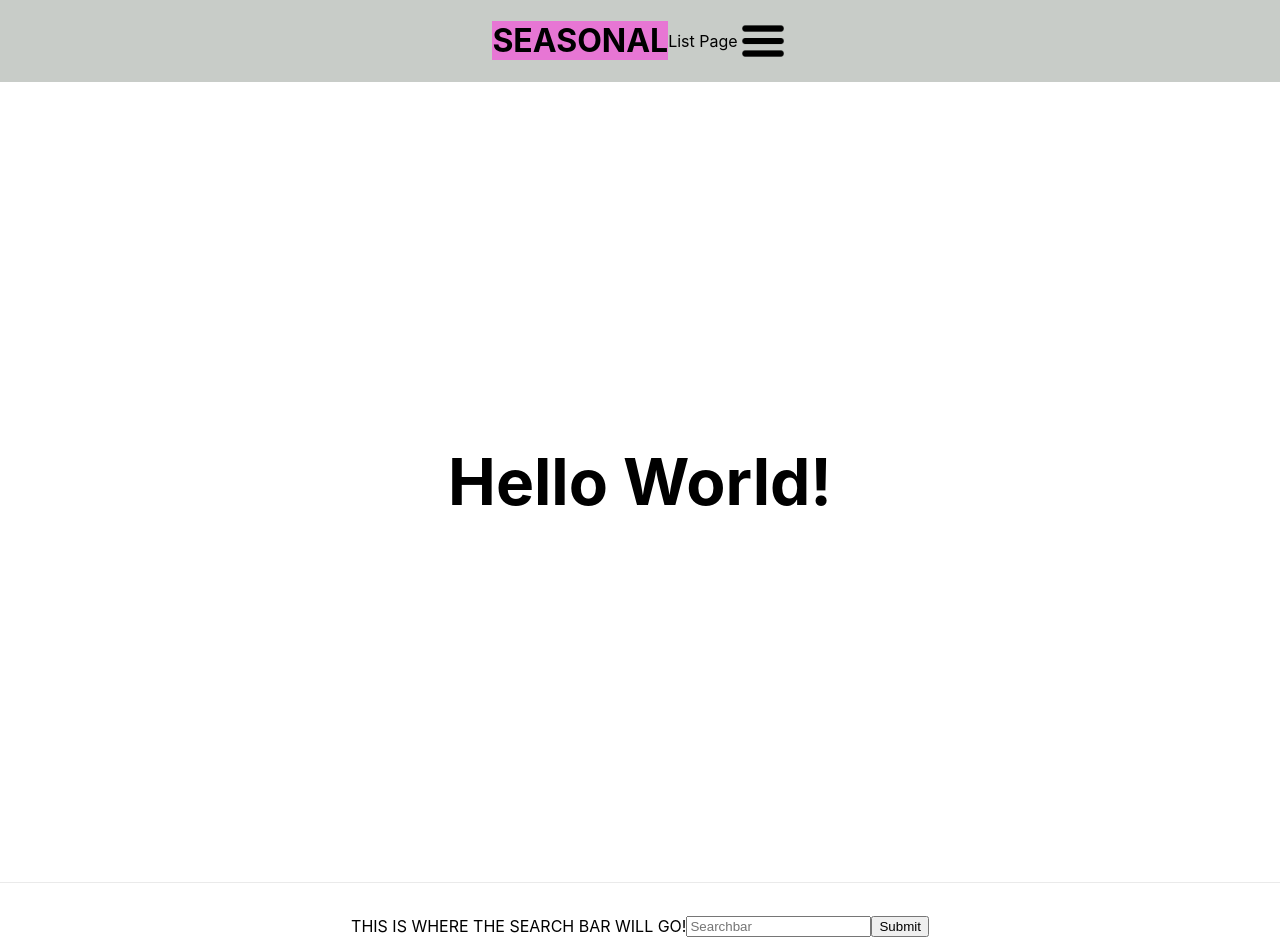
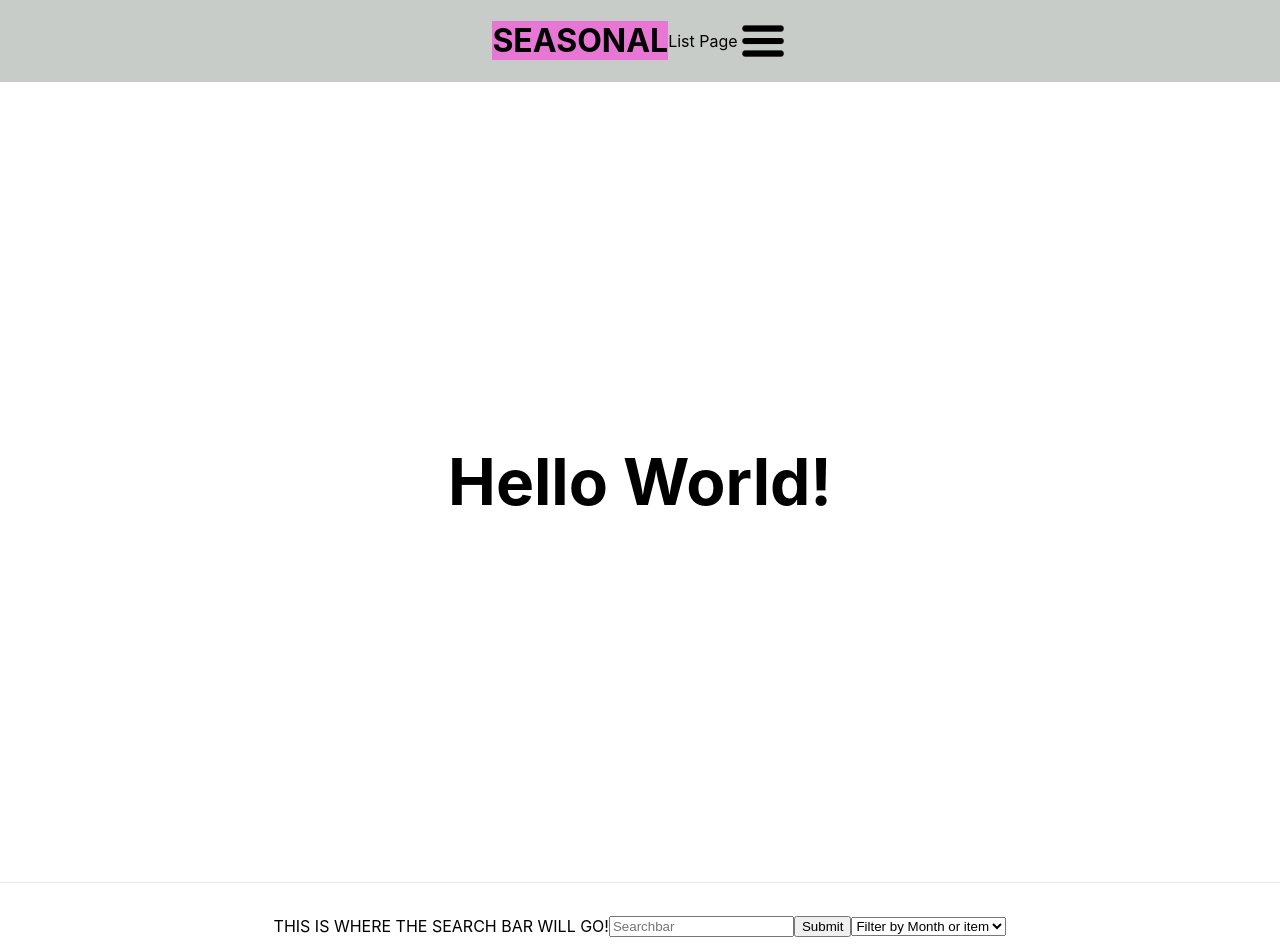
Before and after one commit to SchoolOfCode/final-project_front-end-12, a Next.js app in the folder seasonal/: page / in a window 1280 px wide. Shown: the top 952 px of the page. Built offline with nearby package versions, Linux system fonts and the light colour scheme.

Commit message:
added a search by item

```diff
--- a/seasonal/components/Searchbar.js
+++ b/seasonal/components/Searchbar.js
@@ -5,7 +5,39 @@ import { useSearchContext } from "../context/search.js";
 export function Searchbar() {
   const [searchResults, setSearchResults] = useSearchContext();
   const [searchText, setSearchText] = useState("");
+  const [selectValue, setSelectValue] = useState("");
 
+//changes here- handleClick need to take in the value of the select and perform an if check
+
+
+
+async function handleClick() {
+
+if (selectValue==='Month'){
+ let searchString = "https://seasonality-server-new.herokuapp.com/produce";
+  let modifiedMonth = searchText.slice(0, 3);
+  const data = await fetch(`${searchString}?month=${modifiedMonth}`);
+  let result = await data.json();
+  console.log(result);
+  setSearchResults(result.payload);
+  console.log(`this is the search results console log: ${searchResults}`);
+}
+else if(selectValue==='Item'){
+  let searchString = "https://seasonality-server-new.herokuapp.com/produce";
+  const data = await fetch(`${searchString}?item=${searchText}`);
+  let result = await data.json();
+  console.log(result);
+  setSearchResults(result.payload);
+  console.log(`this is the search results console log: ${searchResults}`);
+}
+
+
+}
+
+
+
+
+/*
   async function handleClick() {
     let searchString = "https://seasonality-server-new.herokuapp.com/produce";
     let modifiedMonth = searchText.slice(0, 3);
@@ -14,7 +46,7 @@ export function Searchbar() {
     console.log(result);
     setSearchResults(result.payload);
     console.log(`this is the search results console log: ${searchResults}`);
-  }
+  } */
 
   function handleChange(e) {
     setSearchText(e.target.value);
@@ -36,6 +68,13 @@ export function Searchbar() {
       <button type="submit" onClick={handleClick}>
         Submit
       </button>
+      <label for="searchDropdown">
+        <select name="searchDropdown" id="searchDropdown" onChange={(e)=>{setSelectValue(e.target.value); console.log(selectValue)}}>
+        <option value="" disabled selected hidden>Filter by Month or item</option>
+        <option value="Month">Month</option>
+        <option value="Item">Item</option>
+        </select>
+      </label>
     </form>
   );
 }
@@ -59,3 +98,9 @@ TO DO NEXT
 - TODO: make this interact with new page / components to display results
 - TODO: Can't search by food item at the moment.
 */
+
+// Plan
+// making a drop down using the select - drop down menu
+// look at search by item and search by month
+// understand where the value is being passed to
+// onChange select e.target.value
```
